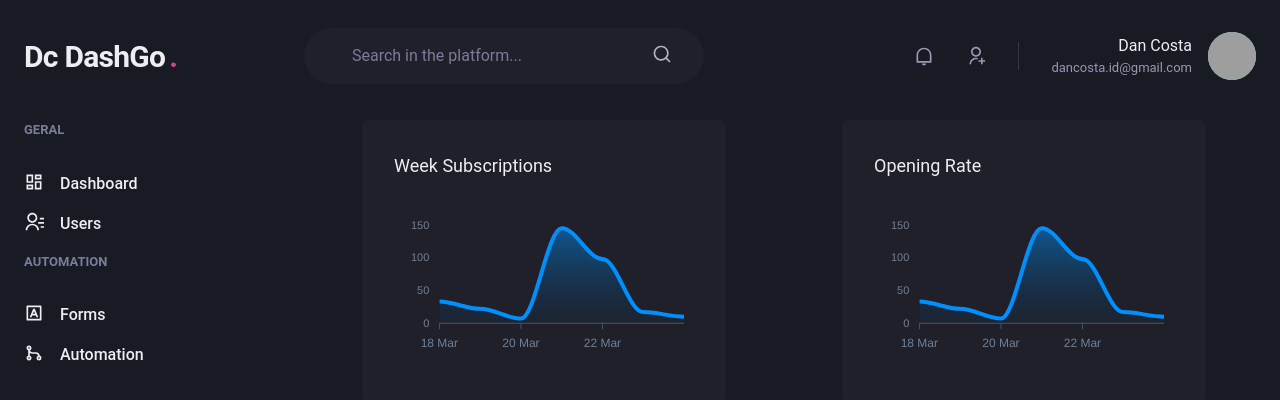
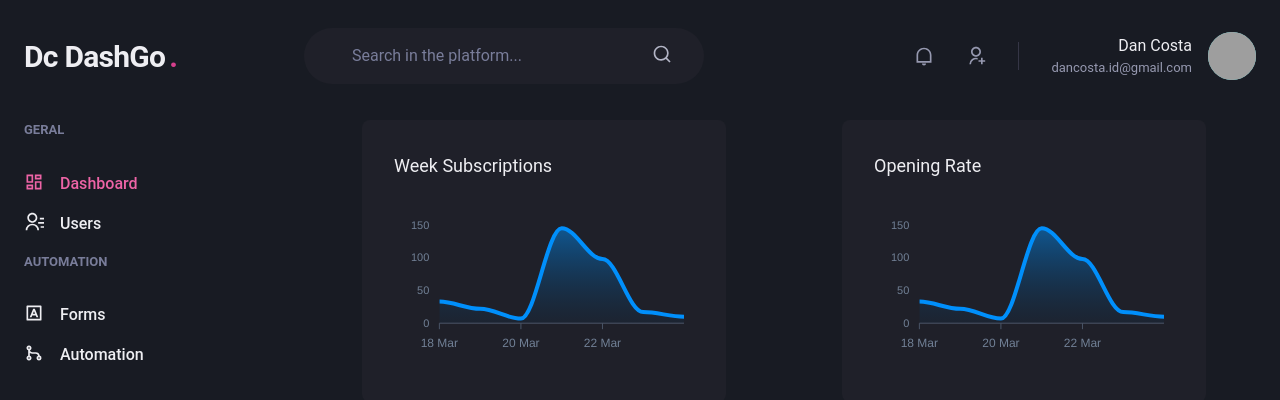
Before and after one commit to dancosta-fed/dc-dashgo, a Next.js app: page /dashboard in a window 1280 px wide. Shown: the top 400 px of the page. Built offline with nearby package versions, Linux system fonts and the light colour scheme; grey boxes are pictures that could not be loaded.

Commit message:
all connections are done

```diff
--- /dev/null
+++ b/src/components/ActiveLink.tsx
@@ -0,0 +1,31 @@
+import Link, { LinkProps } from "next/link";
+import { useRouter } from "next/router";
+import { cloneElement, ReactElement } from "react";
+
+interface ActiveLinkProps extends LinkProps{
+  children: ReactElement,
+  shouldMatchExactHref?: boolean,
+}
+
+export function ActiveLink({ children, shouldMatchExactHref = false, ...rest}: ActiveLinkProps){
+  const { asPath } = useRouter()
+  let isActive = false
+
+  if (shouldMatchExactHref && (asPath === rest.href || asPath === rest.as)){
+    isActive = true
+  }
+
+  if(!shouldMatchExactHref &&
+    (asPath.startsWith(String(rest.href)) ||
+    asPath.startsWith(String(rest.as)))){
+      isActive = true
+    }
+
+  return (
+    <Link { ...rest}>
+      {cloneElement(children, {
+        color: isActive ? 'pink.400' : "gray.50"
+      })}
+    </Link>
+  )
+}
--- a/src/components/Sidebar/NavLink.tsx
+++ b/src/components/Sidebar/NavLink.tsx
@@ -1,16 +1,20 @@
-import { Icon, Text, Link, LinkProps as ChakraLinkProps } from "@chakra-ui/react";
+import { Icon, Text, Link as ChakraLink, LinkProps as ChakraLinkProps } from "@chakra-ui/react";
 import { ElementType } from "react";
+import { ActiveLink } from "../ActiveLink";
 
 interface NavLinkProps  extends ChakraLinkProps{
   icon: ElementType,
   children: string,
+  href: string,
 }
 
-export function NavLink({icon, children, ...restProps}:NavLinkProps){
+export function NavLink({icon, children, href, ...restProps}:NavLinkProps){
   return (
-    <Link align="center" display="flex" {...restProps}>
-      <Icon as={icon} fontSize="20"/>
-      <Text ml="4" fontWeight="medium">{children}</Text>
-    </Link>
+    <ActiveLink href={href} passHref>
+      <ChakraLink align="center" display="flex" {...restProps}>
+        <Icon as={icon} fontSize="20"/>
+        <Text ml="4" fontWeight="medium">{children}</Text>
+      </ChakraLink>
+    </ActiveLink>
   )
 }
--- a/src/components/Sidebar/SideBarNav.tsx
+++ b/src/components/Sidebar/SideBarNav.tsx
@@ -9,16 +9,16 @@ export function SidebarNav() {
       <Stack spacing="12" align="flex-start">
           {/* General */}
           <NavSection title="GERAL">
-            <NavLink icon={RiDashboardLine}>Dashboard</NavLink>
-            <NavLink icon={RiContactsLine}>Users</NavLink>
+            <NavLink icon={RiDashboardLine} href="/dashboard">Dashboard</NavLink>
+            <NavLink icon={RiContactsLine} href="/users">Users</NavLink>
           </NavSection>
         </Stack>
 
         {/* Automation */}
         <Stack spacing="12" align="flex-start">
           <NavSection title="AUTOMATION">
-            <NavLink icon={RiInputMethodLine}>Forms</NavLink>
-            <NavLink icon={RiGitMergeLine}>Automation</NavLink>
+            <NavLink icon={RiInputMethodLine} href="/forms">Forms</NavLink>
+            <NavLink icon={RiGitMergeLine} href="/automation">Automation</NavLink>
           </NavSection>
         </Stack>
     </Stack>
--- a/src/pages/users/index.tsx
+++ b/src/pages/users/index.tsx
@@ -1,4 +1,5 @@
 import { Box, Button, Checkbox, Flex, Heading, Icon, Table, Text, Tbody, Td, Th, Thead, Tr, useBreakpointValue } from "@chakra-ui/react";
+import Link from "next/link";
 import { RiAddLine, RiPencilLine } from "react-icons/ri";
 import { Header } from "../../components/Header";
 import { Pagination } from "../../components/Pagination";
@@ -19,6 +20,8 @@ export default function UserList() {
         <Box flex="1" borderRadius="8" bg="gray.800" p="8">
           <Flex mb="8" justify="space-between" align="center">
             <Heading size="lg" fontWeight="normal">Users</Heading>
+
+            <Link href="/users/create" passHref>
               <Button
                 as="a"
                 cursor="pointer"
@@ -29,6 +32,7 @@ export default function UserList() {
               >
                 Create User
               </Button>
+            </Link>
           </Flex>
 
           <Table colorScheme="whiteAlpha">
```
Also changed, not shown: src/pages/users/create.tsx (+7 -4 lines). Lines whose indentation alone changed are shown as unchanged.
